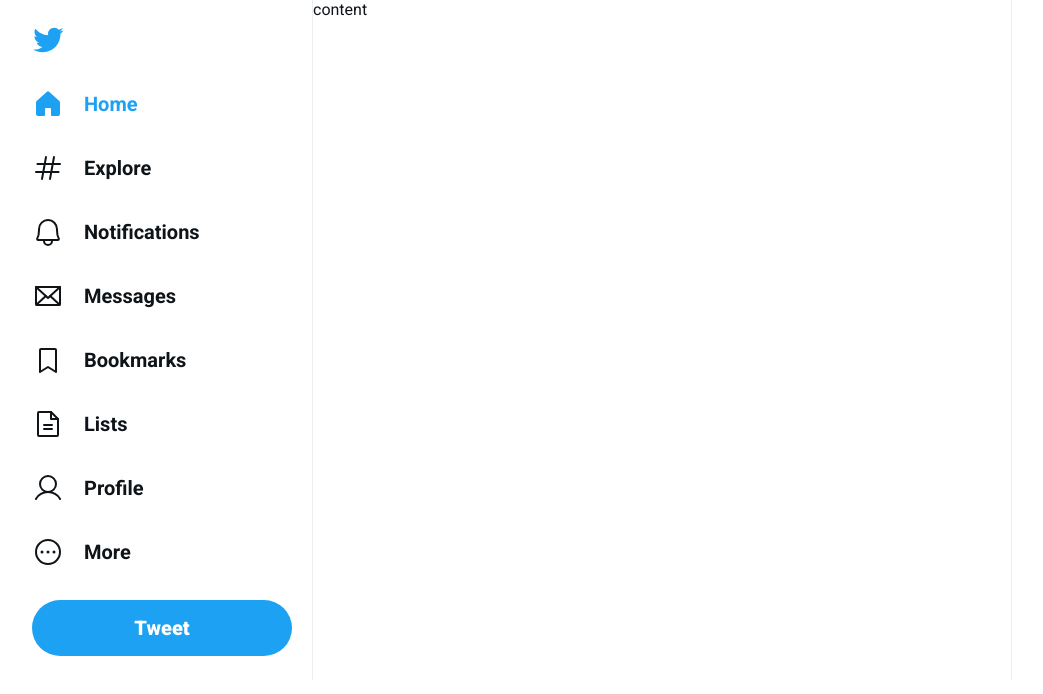
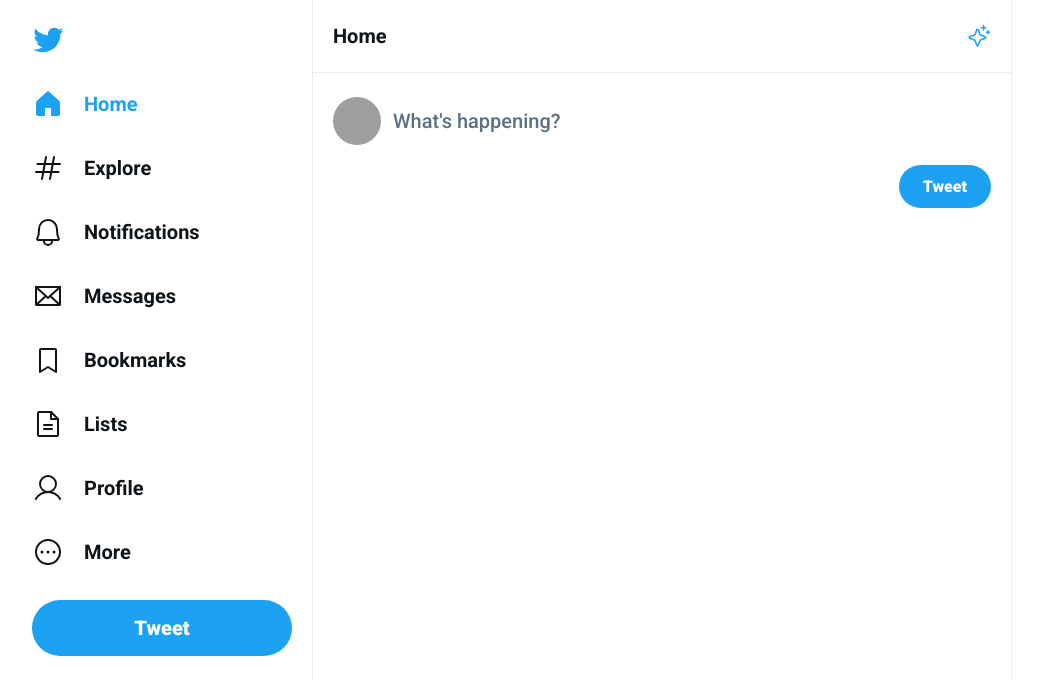
Before and after one commit to rdg-404/Masterclass_UI-Twitter, a React (Vite) app: page / in a window 1280 px wide. Shown: the top 694 px of the page, without its empty margins (128-1171 px from the left). Built offline with nearby package versions, Linux system fonts and the light colour scheme; grey boxes are pictures that could not be loaded.

Commit message:
created timeline top and estilized

```diff
--- a/src/global.css
+++ b/src/global.css
@@ -91,7 +91,77 @@
   height: 2rem;
 }
 
+
+
 .content {
   border-left: 1px solid #ebeef0;
   border-right: 1px solid #ebeef0;
 }
+
+.timeline-header {
+  padding: 1.5rem 1.25rem;
+  display: flex;
+  align-items: center;
+  justify-content: space-between;
+  font-size: 1.25rem;
+  font-weight: 700;
+  border-bottom: 1px solid #ebeef0;
+}
+
+.timeline-header svg {
+  width: 1.5rem;
+  height: 1.5rem;
+  color: var(--twitter-blue);
+}
+
+.new-tweet-form {
+  padding: 1.5rem 1.25rem;
+  display: flex;
+  flex-direction: column;
+  gap: 0.5rem;
+}
+
+.new-tweet-form label {
+  display: flex;
+  gap: 0.75rem;
+}
+
+.new-tweet-form label img {
+  width: 3rem;
+  height: 3rem;
+  border-radius: 9999px;
+}
+
+.new-tweet-form label textarea {
+  flex: 1;
+  border: 0;
+  font-size: 1.25rem;
+  font-weight: 500;
+  margin-top: 0.75rem;
+  resize: none; //para nao redimencionar
+}
+
+.new-tweet-form label textarea:focus {
+  outline: none; //retira a borda
+}
+
+.new-tweet-form label textarea::placeholder {
+  color: #5b7083;
+}
+
+
+
+.new-tweet-form button[type="submit"] {
+  margin-left: auto;
+  background: var(--twitter-blue);
+  border-radius: 9999px;
+  padding: 0.75rem 1.5rem;
+  color: #fff;
+  font-size: 1rem;
+  font-weight: 900;
+  border: 0;
+}
+
+.new-tweet-form button[type="submit"]:hover {
+  filter: brightness(0.9)
+}
--- a/src/main.tsx
+++ b/src/main.tsx
@@ -1,6 +1,6 @@
 import React from 'react'
 import ReactDOM from 'react-dom/client'
-import { Hash, House, Bell, Envelope, BookmarkSimple, FileText, User, DotsThreeCircle } from 'phosphor-react'
+import { Hash, House, Bell, Envelope, BookmarkSimple, FileText, User, DotsThreeCircle, Sparkle } from 'phosphor-react'
 import './global.css'
 
 import twitterLogo from './assets/logo-twitter.svg'
@@ -51,7 +51,21 @@
         <button className='new-tweet'>Tweet</button>
       </aside>
       <div className="content">
-        content
+        <main className="timeline">
+          <div className="timeline-header">
+            Home
+            <Sparkle/>
+          </div>
+
+          <form className='new-tweet-form'>
+            <label htmlFor="tweet">
+              <img src="http://github.com/rdg-404.png" alt="Rodrigo Paiva" />
+              <textarea id="tweet" placeholder="What's happening?"/>
+            </label>
+
+            <button type='submit'>Tweet</button>
+          </form>
+        </main>
       </div>
     </div>
   </React.StrictMode>,
```
